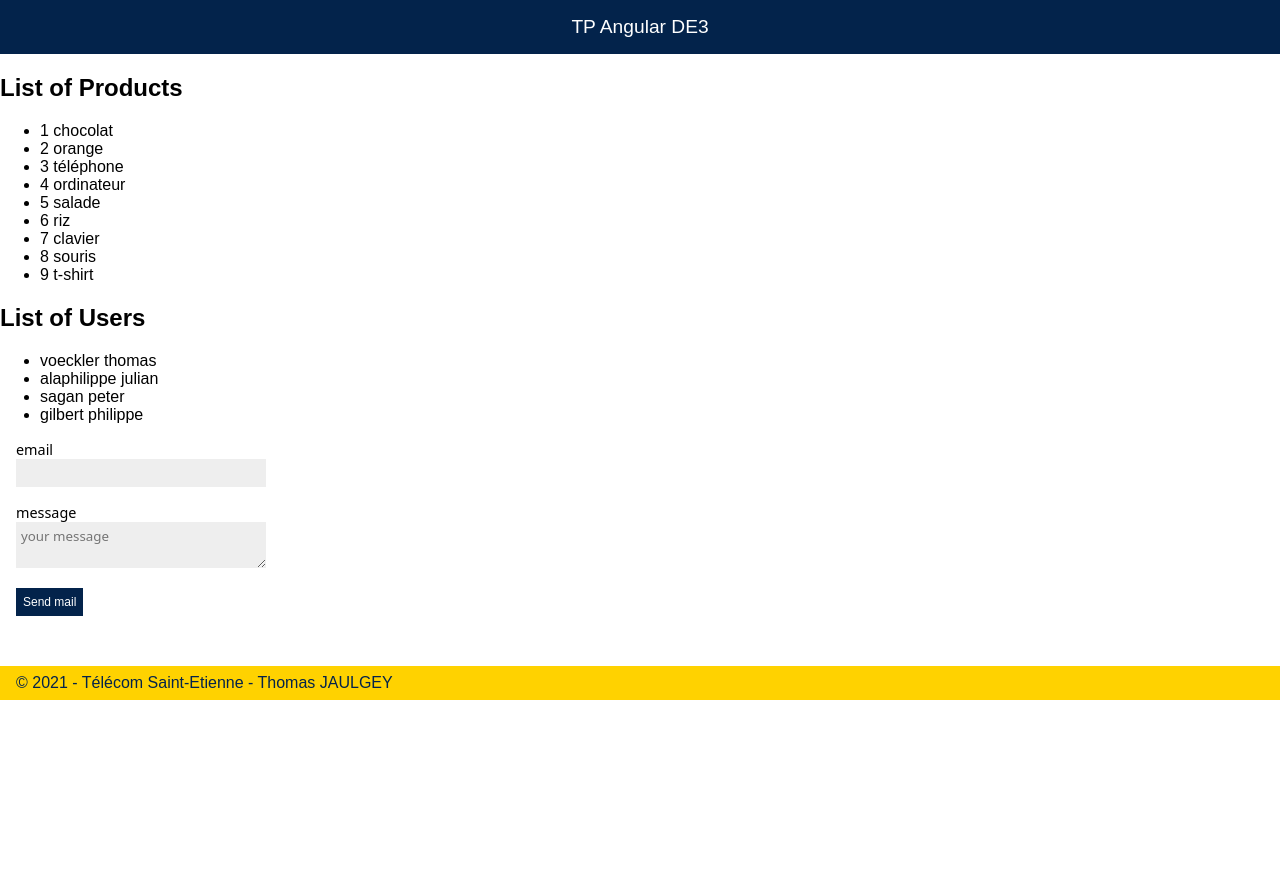
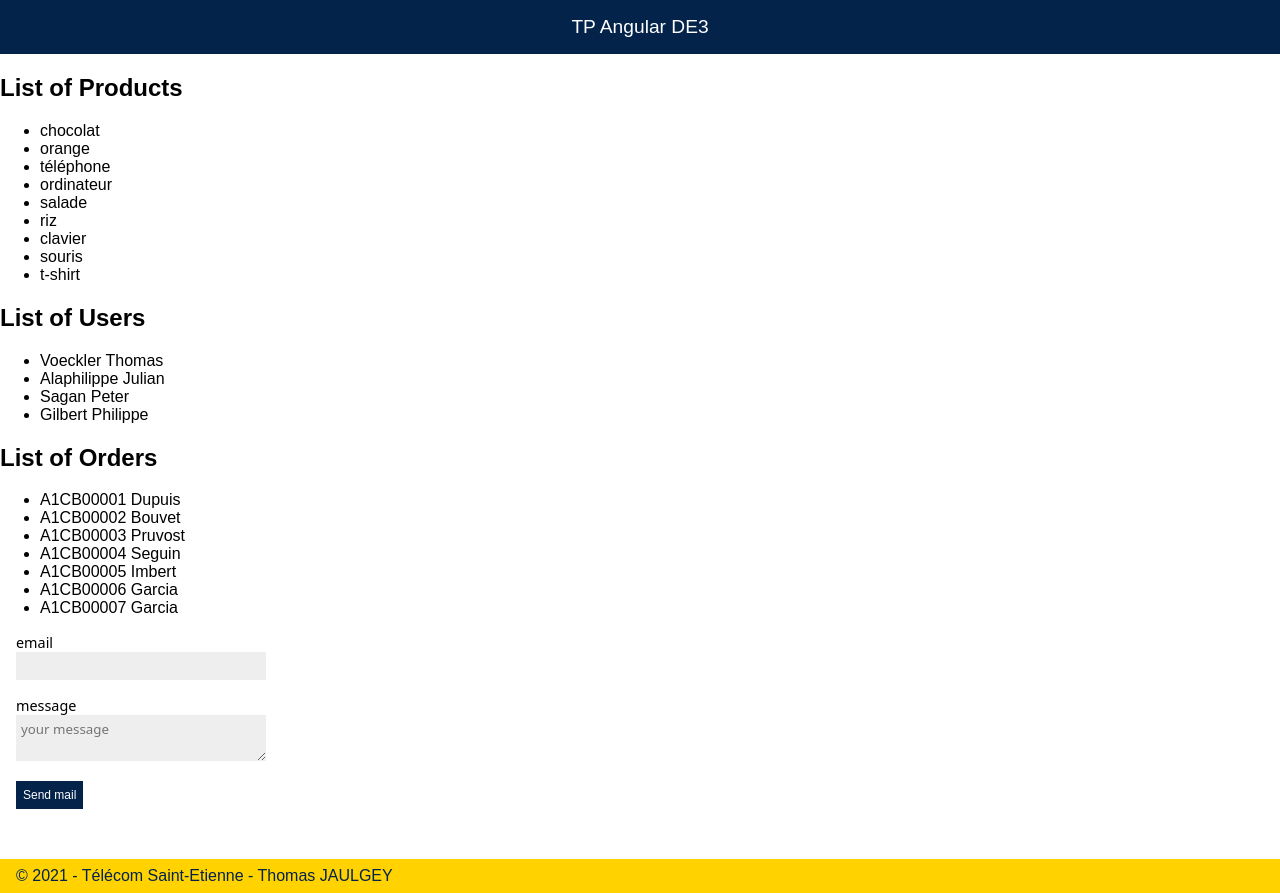
Before and after one commit to thomjlg/tse-de3-angular, an Angular app: page / in a window 1280 px wide. Before the commit the page ends 800 px from the top, so only its background shows below. Built offline with nearby package versions, Linux system fonts and the light colour scheme.

Commit message:
add orders list

```diff
--- a/src/app/app.component.html
+++ b/src/app/app.component.html
@@ -9,6 +9,8 @@
 <!-- users list -->
 <users></users>
 
+<!-- orders list -->
+<orders></orders>
 
 <!-- contact form -->
 <contact-form></contact-form>
--- a/src/app/app.module.ts
+++ b/src/app/app.module.ts
@@ -6,6 +6,7 @@ import { AppComponent } from './app.component';
 import { ContactFormComponent } from './contact-form/contact-form.component';
 import { ProductsComponent } from './products/products.component';
 import { UsersComponent } from './users/users.component';
+import { OrdersComponent } from './orders/orders.component';
 
 @NgModule({
   declarations: [
@@ -14,6 +15,7 @@ import { UsersComponent } from './users/users.component';
     ContactFormComponent,
     ProductsComponent,
     UsersComponent,
+    OrdersComponent,
   ],
   imports: [
     BrowserModule,
--- /dev/null
+++ b/src/app/orders-list.ts
@@ -0,0 +1,11 @@
+import { Order } from './orders';
+
+export const ORDERS: Order[] = [
+  { numero_commande: 'A1CB00001', tarif: 37.5, paiement_effectue: true, nb_produits: 2, nom: 'Dupuis' },
+  { numero_commande: 'A1CB00002', tarif: 699, paiement_effectue: true, nb_produits: 1, nom: 'Bouvet' },
+  { numero_commande: 'A1CB00003', tarif: 1347.99, paiement_effectue: true, nb_produits: 5, nom: 'Pruvost' },
+  { numero_commande: 'A1CB00004', tarif: 43, paiement_effectue: true, nb_produits: 3, nom: 'Seguin' },
+  { numero_commande: 'A1CB00005', tarif: 56, paiement_effectue: true, nb_produits: 3, nom: 'Imbert' },
+  { numero_commande: 'A1CB00006', tarif: 6, paiement_effectue: true, nb_produits: 1, nom: 'Garcia' },
+  { numero_commande: 'A1CB00007', tarif: 199.9, paiement_effectue: true, nb_produits: 7, nom: 'Garcia' }
+];
--- /dev/null
+++ b/src/app/orders.ts
@@ -0,0 +1,7 @@
+export interface Order {
+    numero_commande: string;
+    tarif: number;
+    paiement_effectue: boolean;
+    nb_produits: number;
+    nom: string;
+  }
--- /dev/null
+++ b/src/app/orders/orders.component.html
@@ -0,0 +1,18 @@
+<h2>List of Orders</h2>
+<ul class="orders">
+  <li *ngFor="let order of orders"
+    [class.selected]="order === selectedOrder"
+    (click)="onSelect(order)">
+    <span class="badge">{{order.numero_commande}}</span> {{order.nom}}
+  </li>
+</ul>
+
+<div *ngIf="selectedOrder">
+
+  <h4>Détails de la commande n°{{selectedOrder.numero_commande}}</h4>
+  <div><span>Nom du client : </span>{{selectedOrder.nom}}</div>
+  <div><span>Quantité et tarif : </span>{{selectedOrder.nb_produits}} produit(s) pour un total de {{selectedOrder.tarif}}€</div>
+  <div><span>Etat du paiement : </span>{{selectedOrder.paiement_effectue}}</div>
+
+
+</div>
--- /dev/null
+++ b/src/app/orders/orders.component.ts
@@ -0,0 +1,24 @@
+import { Component, OnInit } from '@angular/core';
+import { ORDERS } from '../orders-list';
+import { Order } from '../orders';
+
+@Component({
+  selector: 'orders',
+  templateUrl: './orders.component.html',
+  styleUrls: ['./orders.component.css']
+})
+export class OrdersComponent implements OnInit {
+
+  orders = ORDERS;
+  selectedOrder?: Order;
+
+  constructor() { }
+
+  onSelect(order: Order): void {
+    this.selectedOrder = order;
+  }
+
+  ngOnInit(): void {
+  }
+
+}
--- a/src/app/products/products.component.html
+++ b/src/app/products/products.component.html
@@ -3,17 +3,14 @@
   <li *ngFor="let product of products"
     [class.selected]="product === selectedProduct"
     (click)="onSelect(product)">
-    <span class="badge">{{product.id}}</span> {{product.name}}
+    <span class="badge">{{product.name}}</span>
   </li>
 </ul>
 
 <div *ngIf="selectedProduct">
 
   <h4>{{selectedProduct.name | uppercase}} Details</h4>
-  <div><span>id: </span>{{selectedProduct.id}}</div>
-  <div>
-    <label for="product-name">Product name: </label>
-    <input id="product-name" [(ngModel)]="selectedProduct.name" placeholder="name">
-  </div>
+  <div><span>ID : </span>{{selectedProduct.id}}</div>
+  <div><span>Nom du produit : </span>{{selectedProduct.name}}</div>
 
 </div>
--- a/src/app/user.ts
+++ b/src/app/user.ts
@@ -3,4 +3,5 @@ export interface User {
     prenom: string;
     nom: string;
     age: number;
+    nationalite: string;
   }
--- a/src/app/users-list.ts
+++ b/src/app/users-list.ts
@@ -1,8 +1,8 @@
 import { User } from './user';
 
 export const USERS: User[] = [
-  { id: 1, prenom: 'thomas', nom: 'voeckler', age: 42 },
-  { id: 1, prenom: 'julian', nom: 'alaphilippe', age: 29 },
-  { id: 1, prenom: 'peter', nom: 'sagan', age: 31 },
-  { id: 1, prenom: 'philippe', nom: 'gilbert', age: 39 }
+  { id: 1, prenom: 'Thomas', nom: 'Voeckler', age: 42, nationalite: 'francais' },
+  { id: 1, prenom: 'Julian', nom: 'Alaphilippe', age: 29, nationalite: 'francais' },
+  { id: 1, prenom: 'Peter', nom: 'Sagan', age: 31, nationalite: 'slovaque' },
+  { id: 1, prenom: 'Philippe', nom: 'Gilbert', age: 39, nationalite: 'belge' }
 ];
--- a/src/app/users/users.component.html
+++ b/src/app/users/users.component.html
@@ -9,19 +9,9 @@
 
 <div *ngIf="selectedUser">
 
-  <h4>{{selectedUser.nom | uppercase}} Details</h4>
-  <div><span>id: </span>{{selectedUser.id}}</div>
-  <div>
-    <label for="user-nom">Nom: </label>
-    <input id="user-nom" [(ngModel)]="selectedUser.nom" placeholder="name">
-  </div>
-  <div>
-    <label for="user-nom">Prenom: </label>
-    <input id="user-nom" [(ngModel)]="selectedUser.prenom" placeholder="name">
-  </div>
-  <div>
-    <label for="user-nom">Age: </label>
-    <input id="user-nom" [(ngModel)]="selectedUser.age" placeholder="age">
-  </div>
+  <h4>Informations concernant {{selectedUser.nom | uppercase}} {{selectedUser.prenom}} </h4>
+  <div><span>Age : </span>{{selectedUser.age}}</div>
+  <div><span>Nationalité : </span>{{selectedUser.nationalite}}</div>
+
 
 </div>
```
Also changed, not shown: src/app/orders/orders.component.css (added), 1 other file (tests, documents, lock files or other folders).
